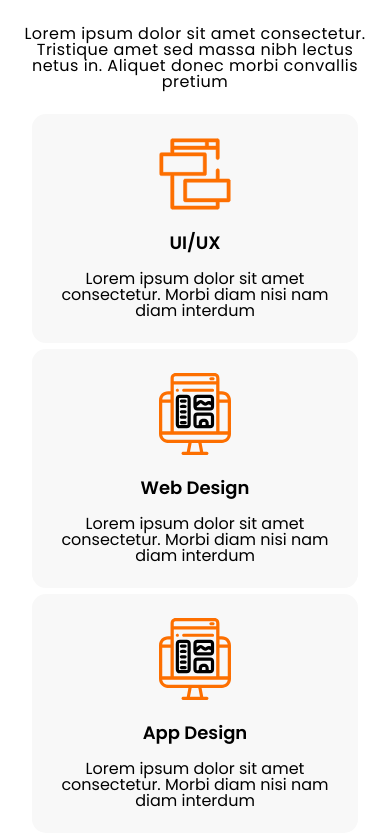
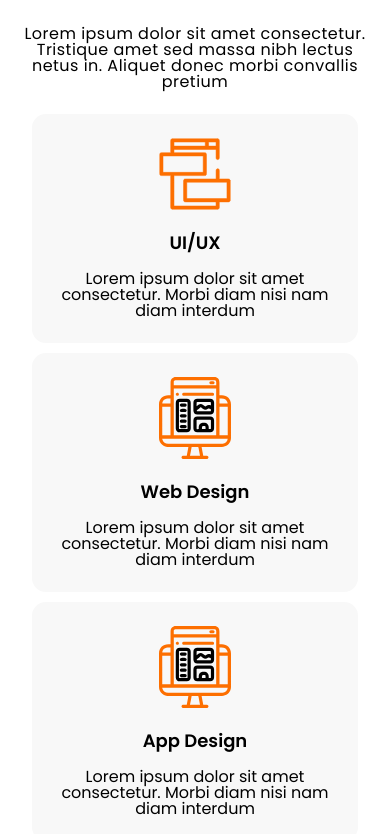
Before and after one commit to Rumon-Sarker/portfolio, a React (Vite) app: page / in a window 390 px wide. Shown: the part 1710-2544 px from the top of the page. Built offline with nearby package versions, Linux system fonts and the light colour scheme.

Commit message:
add services gap

```diff
--- a/src/components/Home/Services.tsx
+++ b/src/components/Home/Services.tsx
@@ -86,7 +86,7 @@ const Services = () => {
                 <SectionHeader title="Services" description="Lorem ipsum dolor sit amet consectetur. Tristique amet sed massa nibh lectus netus in. Aliquet donec morbi convallis pretium" />
 
                 {/* services grid */}
-                <div className="grid xl:grid-cols-4 lg:grid-cols-3 md:grid-cols-2 sm:grid-cols-2  grid-cols-1  xl:gap-[31px] lg:gap-[28px] md:gap-[10px] gap-[6px] px-4">
+                <div className="grid xl:grid-cols-4 lg:grid-cols-3 md:grid-cols-2 sm:grid-cols-2  grid-cols-1  xl:gap-[31px] lg:gap-[28px] gap-[10px] px-4">
                     {servicesInfo.map((service) => (
                         <div key={service.title} className="flex cursor-pointer mx-auto flex-col justify-center bg-cardBg max-w-[330px] h-auto p-6 rounded-[14px] px-[18px] ">
                             <div className="mb-[19px] flex lg:mx-0 mx-auto">{service.icon}</div>
```
